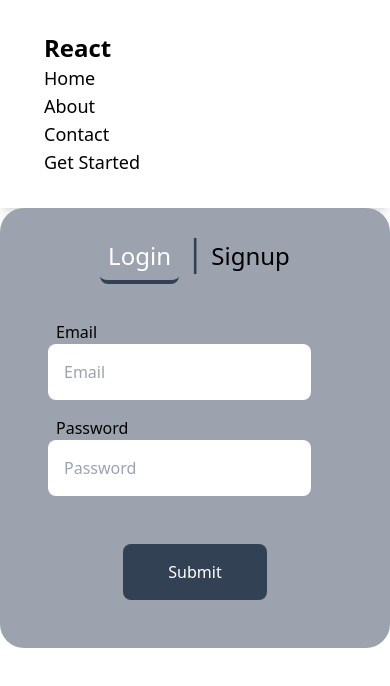
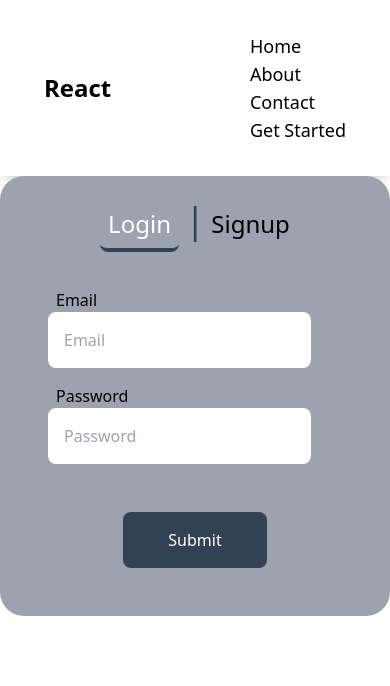
Before and after one commit to CybertronicEvidence/react-countries, a React (Vite) app: page /auth in a window 390 px wide. Shown: the top 686 px of the page. Built offline with nearby package versions, Linux system fonts and the light colour scheme.

Commit message:
Menu button

```diff
--- a/src/components/Header.jsx
+++ b/src/components/Header.jsx
@@ -2,6 +2,7 @@
 
 const Header = () => {
   const [isLoggedIn, setIsLoggedIn] = useState(false);
+  const [showMenu, setShowMenu] = useState(false);
 
   let links = [
     { name: "Home", link: "/" },
@@ -14,13 +15,43 @@
   } else {
     links.push({ name: "Get Started", link: "/auth" });
   }
+
+  const toggleMenu = () => {
+    setShowMenu(!showMenu);
+  };
+
   return (
     <header className="p-4 shadow-lg">
-      <div className="p-10 sm:flex items-center justify-between py-4 md:px-10 px-7">
+      <div className="p-10 flex items-center justify-between py-4 md:px-10 px-7">
         <div className=" font-bold text-2xl cursor-pointer flex items-center ">
           React
         </div>
-        <ul className="sm:flex sm:items-center">
+        <div className="sm:hidden">
+          <button onClick={toggleMenu} className="block">
+            <svg
+              className="h-6 w-6 fill-current"
+              viewBox="0 0 24 24"
+              xmlns="http://www.w3.org/2000/svg"
+            >
+              {showMenu ? (
+                <path
+                  fillRule="evenodd"
+                  clipRule="evenodd"
+                  d="M4 6h16v2H4V6zm16 5H4v2h16v-2zm0 5H4v2h16v-2z"
+                />
+              ) : (
+                <path
+                  fillRule="evenodd"
+                  clipRule="evenodd"
+                  d="M4 6h16v2H4V6zm0 5h16v2H4v-2zm0 5h16v2H4v-2z"
+                />
+              )}
+            </svg>
+          </button>
+        </div>
+        <ul
+          className={`${showMenu ? "block" : "hidden"} sm:flex sm:items-center`}
+        >
           {links.map((link) => (
             <li key={link.name} className="sm:ml-8 text-lg">
               <a href={link.link} className="hover:text-gray-400 duration-500">
```
